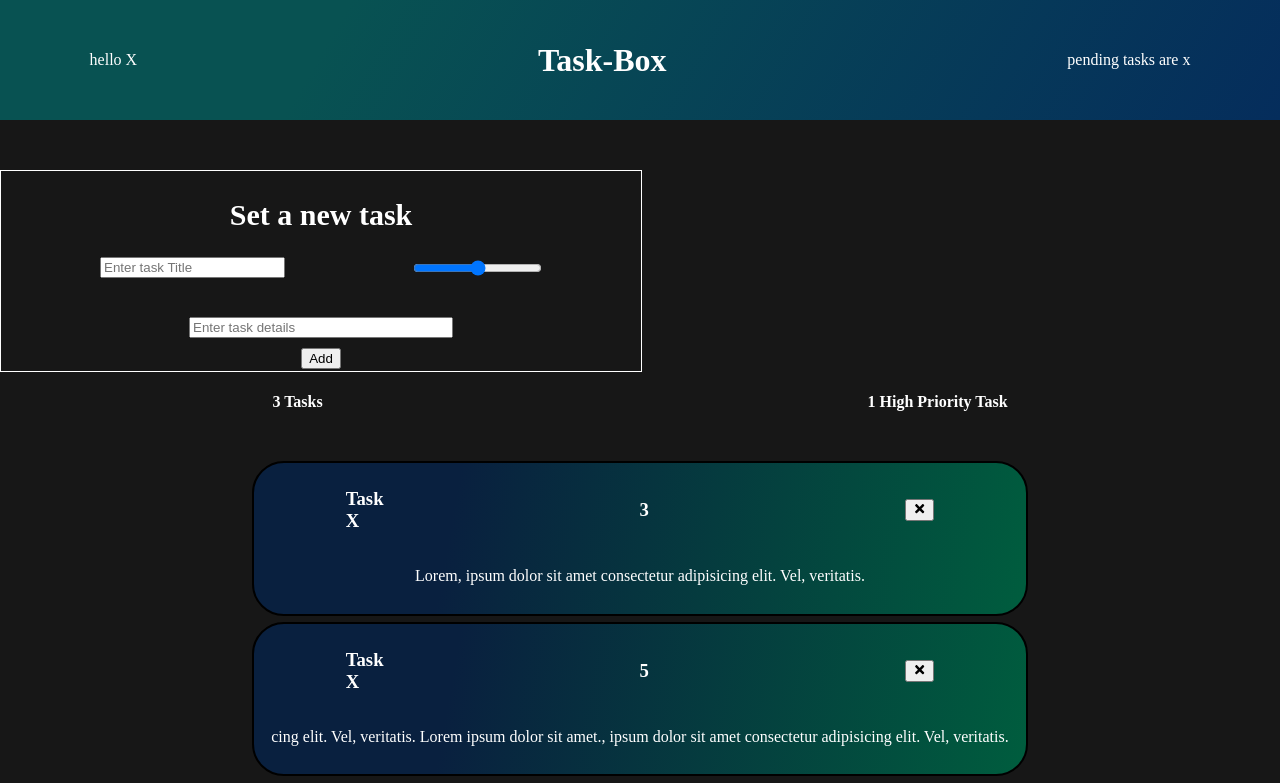
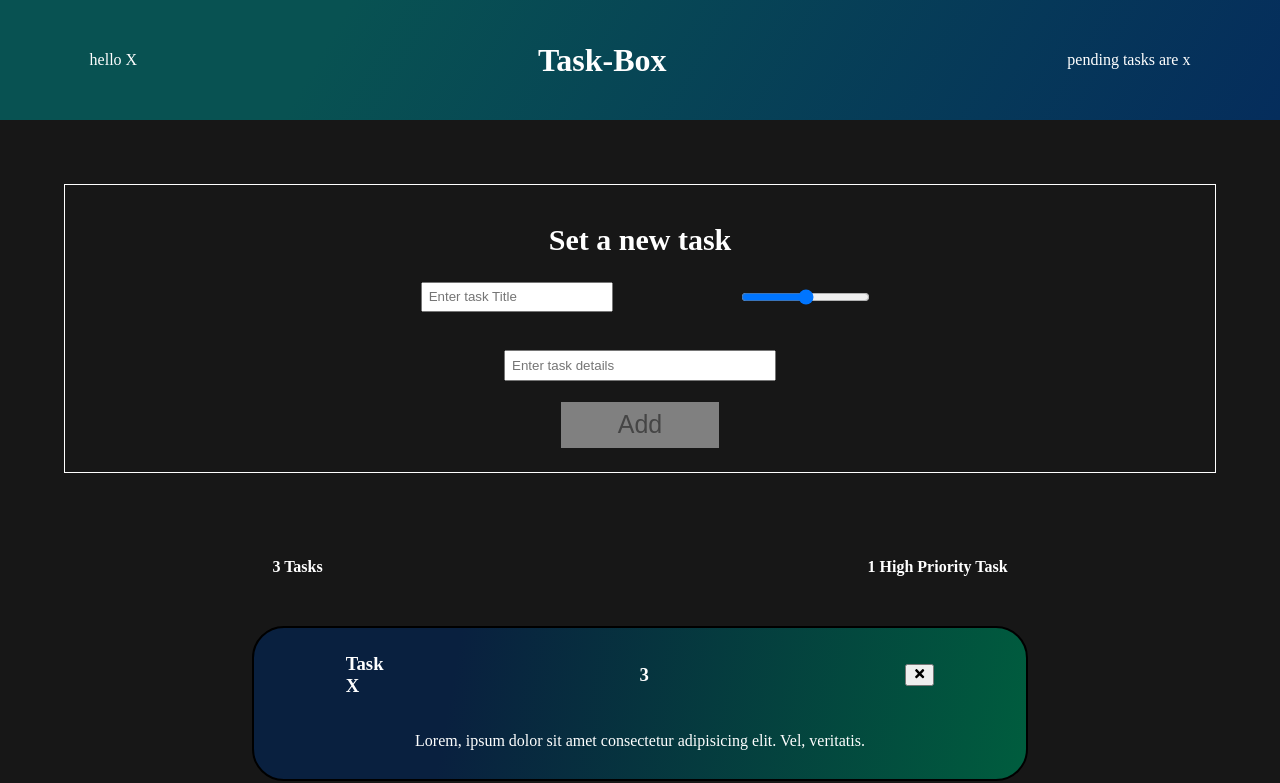
Before and after one commit to saurabh6893/TaskBox, a React (Create React App) app: page / in a window 1280 px wide. Shown: the top 783 px of the page. Built offline with nearby package versions, Linux system fonts and the light colour scheme.

Commit message:
added validation

```diff
--- a/src/Components/TaskForm.jsx
+++ b/src/Components/TaskForm.jsx
@@ -1,20 +1,41 @@
 import React from 'react'
 import { useState } from 'react'
+import TheButton from './TheButton'
+
 function TaskForm() {
+  // useState Hooks
   const [title, setTitle] = useState('')
   const [range, setRange] = useState('')
   const [details, setDetails] = useState('')
+  const [btnDisabled, setBtnDisabled] = useState(true)
+  const [msg, setMsg] = useState('')
+
+  function verifier() {
+    if (title === '') {
+      setBtnDisabled(true)
+      setMsg(null)
+    } else if (title !== '' && title.trim().length < 4) {
+      setBtnDisabled(true)
+      setMsg('Please enter atleast 4 characters for Title')
+    } else {
+      setBtnDisabled(false)
+      setMsg(null)
+    }
+  }
+  // Events
   const handleTitle = (e) => {
     setTitle(e.target.value)
-    console.log(e.target.value)
+    verifier()
   }
+
   const handleRange = (e) => {
     setRange(e.target.value)
-    console.log(e.target.value)
+    verifier()
   }
+
   const handleDetails = (e) => {
     setDetails(e.target.value)
-    console.log(e.target.value)
+    verifier()
   }
 
   return (
@@ -45,10 +66,11 @@ function TaskForm() {
           className='down'
           value={details}
         />
-        <button type='submit' className='btx'>
+        <TheButton type='submit' className='btxx' isDisabled={btnDisabled}>
           Add
-        </button>
+        </TheButton>
       </div>
+      {msg && <div className='msg'>{msg}</div>}
     </form>
   )
 }
--- a/src/Components/TheButton.jsx
+++ b/src/Components/TheButton.jsx
@@ -1,7 +1,17 @@
 import React from 'react'
 
-function TheButton() {
-  return <div>TheButton</div>
+function TheButton({ children, version, type, isDisabled }) {
+  return (
+    <button className={`btxx ${version}`} type={type} disabled={isDisabled}>
+      {children}
+    </button>
+  )
+}
+
+TheButton.defaultProps = {
+  version: 'incomplete',
+  type: 'button',
+  isDisabled: false,
 }
 
 export default TheButton
--- a/src/index.css
+++ b/src/index.css
@@ -1,3 +1,5 @@
+@import url('https://fonts.googleapis.com/css2?family=Cabin:ital,wght@1,500&display=swap');
+
 /* body {
   display: flex;
   justify-content: space-around;
@@ -104,8 +106,10 @@ body {
 
 .tf {
   border: 1px solid white;
-  width: 50vw;
-  height: 25vh;
+  /* width: 50vw;
+  height: 25vh; */
+  padding: 1%;
+  margin: 5%;
 }
 .up {
   display: flex;
@@ -124,3 +128,41 @@ body {
   width: 20vw;
   margin: 10px;
 }
+
+.btxx.complete {
+  color: white;
+  background-color: black;
+  border: 2px solid white;
+  border-radius: 5%;
+  font-size: 25px;
+  margin: 2%;
+  padding: 1.5% 10% 1.5% 10%;
+  cursor: pointer;
+}
+
+.tt,
+.down {
+  padding: 1%;
+  cursor: text;
+}
+
+.range {
+  cursor: pointer;
+}
+
+.btxx.incomplete {
+  color: rgb(69, 69, 69);
+  background-color: grey;
+  border: none;
+  border-radius: 0%;
+  font-size: 25px;
+  margin: 2%;
+  padding: 1.5% 10% 1.5% 10%;
+  pointer-events: none;
+}
+
+.msg {
+  color: rgb(218, 0, 0);
+  font-weight: bold;
+  font-family: 'Cabin', sans-serif;
+}
```
